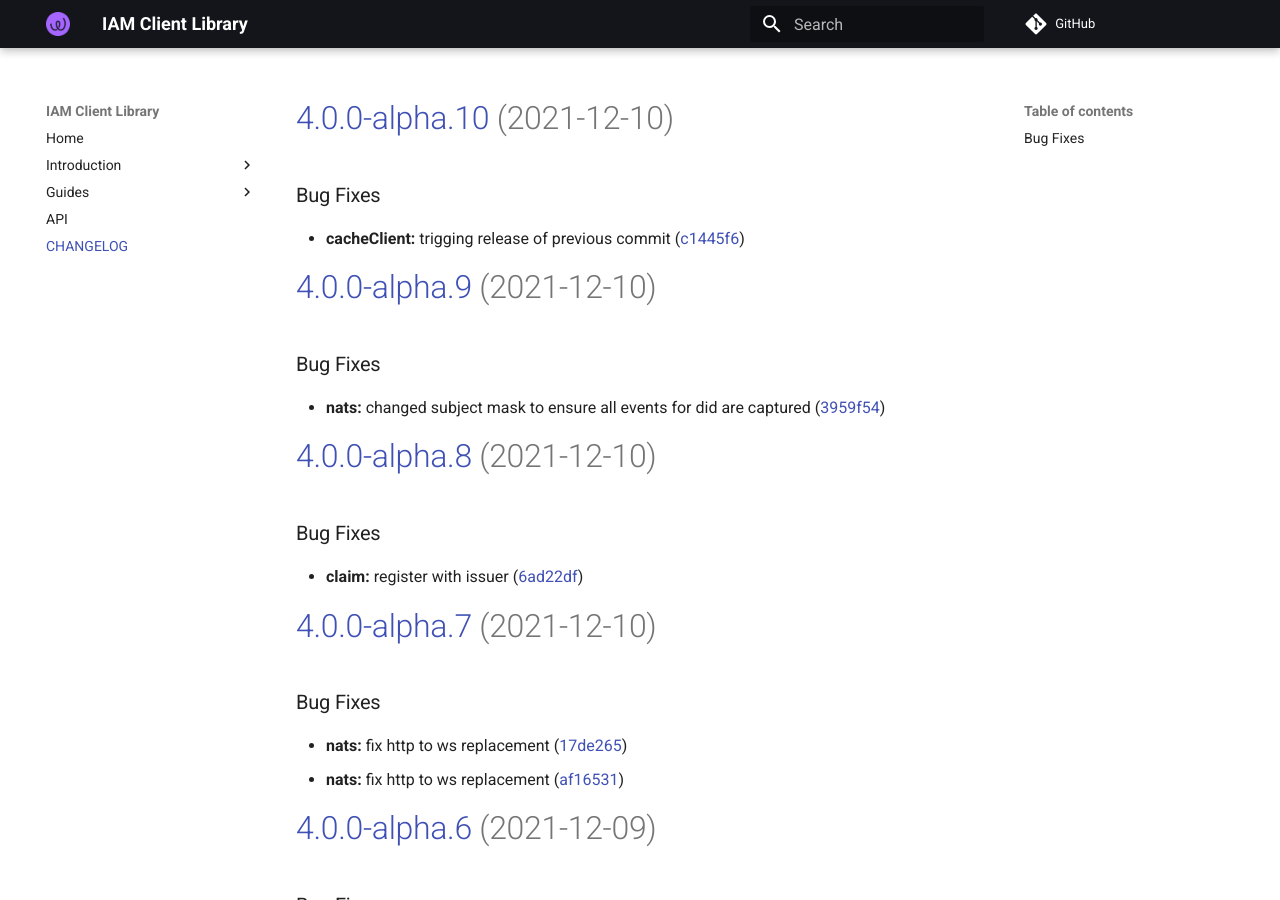
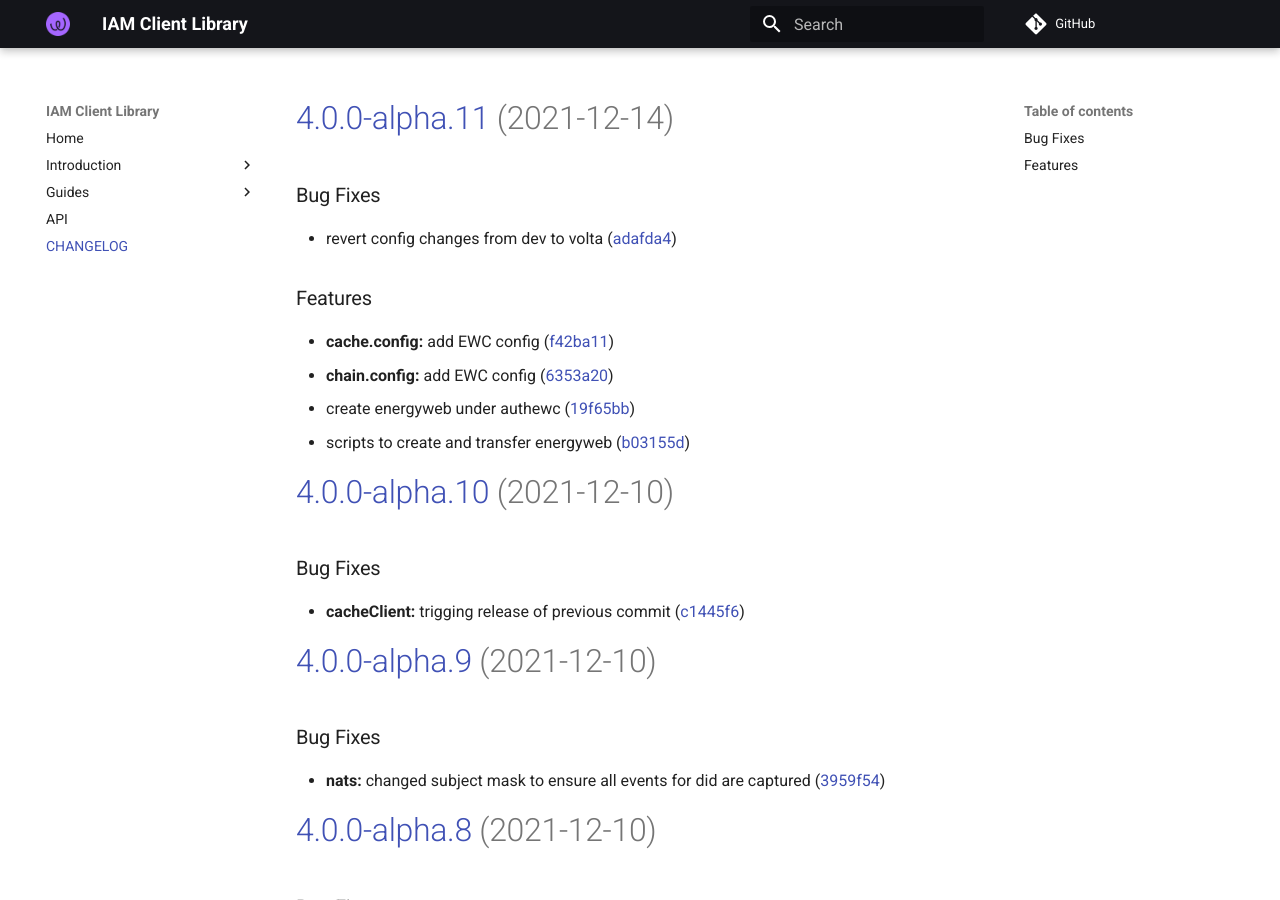
Before and after one commit to energywebfoundation/iam-client-lib, an MkDocs documentation site: the page built from docs/CHANGELOG.md, in a window 1280 px wide and 900 px high. Built offline with MkDocs 1.6.1 and Material for MkDocs 9.7.7, drawn with Linux system fonts in a browser that asks for light colours; comment, search, counter and statistics services are not loaded.

Commit message:
chore(release): 4.0.0-alpha.11 [skip ci]
# [4.0.0-alpha.11](https://github.com/energywebfoundation/iam-client-lib/compare/v4.0.0-alpha.10...v4.0.0-alpha.11) (2021-12-14)

### Bug Fixes

* revert config changes from dev to volta ([adafda4](https://github.com/energywebfoundation/iam-client-lib/commit/adafda4f44ebf4aa6c08f99909c1f5048693ac1c))

### Features

* **cache.config:** add EWC config ([f42ba11](https://github.com/energywebfoundation/iam-client-lib/commit/f42ba117a87b443ab65c7a42b9fbfd4c30d37db8))
* **chain.config:** add EWC config ([6353a20](https://github.com/energywebfoundation/iam-client-lib/commit/6353a200724d919ad3ca881e1e00237059ae5e82))
* create energyweb under authewc ([19f65bb](https://github.com/energywebfoundation/iam-client-lib/commit/19f65bb4917995729e0617479becc090402e5b58))
* scripts to create and transfer energyweb ([b03155d](https://github.com/energywebfoundation/iam-client-lib/commit/b03155dece231109a2f184be63b198c7c7c6e1cd))

```diff
--- a/docs/CHANGELOG.md
+++ b/docs/CHANGELOG.md
@@ -1,3 +1,18 @@
+# [4.0.0-alpha.11](https://github.com/energywebfoundation/iam-client-lib/compare/v4.0.0-alpha.10...v4.0.0-alpha.11) (2021-12-14)
+
+
+### Bug Fixes
+
+* revert config changes from dev to volta ([adafda4](https://github.com/energywebfoundation/iam-client-lib/commit/adafda4f44ebf4aa6c08f99909c1f5048693ac1c))
+
+
+### Features
+
+* **cache.config:** add EWC config ([f42ba11](https://github.com/energywebfoundation/iam-client-lib/commit/f42ba117a87b443ab65c7a42b9fbfd4c30d37db8))
+* **chain.config:** add EWC config ([6353a20](https://github.com/energywebfoundation/iam-client-lib/commit/6353a200724d919ad3ca881e1e00237059ae5e82))
+* create energyweb under authewc ([19f65bb](https://github.com/energywebfoundation/iam-client-lib/commit/19f65bb4917995729e0617479becc090402e5b58))
+* scripts to create and transfer energyweb ([b03155d](https://github.com/energywebfoundation/iam-client-lib/commit/b03155dece231109a2f184be63b198c7c7c6e1cd))
+
 # [4.0.0-alpha.10](https://github.com/energywebfoundation/iam-client-lib/compare/v4.0.0-alpha.9...v4.0.0-alpha.10) (2021-12-10)
 
 
--- a/package.json
+++ b/package.json
@@ -1,6 +1,6 @@
 {
     "name": "iam-client-lib",
-    "version": "4.0.0-alpha.10",
+    "version": "4.0.0-alpha.11",
     "description": "Library for Decentralized Identity and Access Management",
     "main": "dist/index.js",
     "module": "dist/index.esm.js",
```
